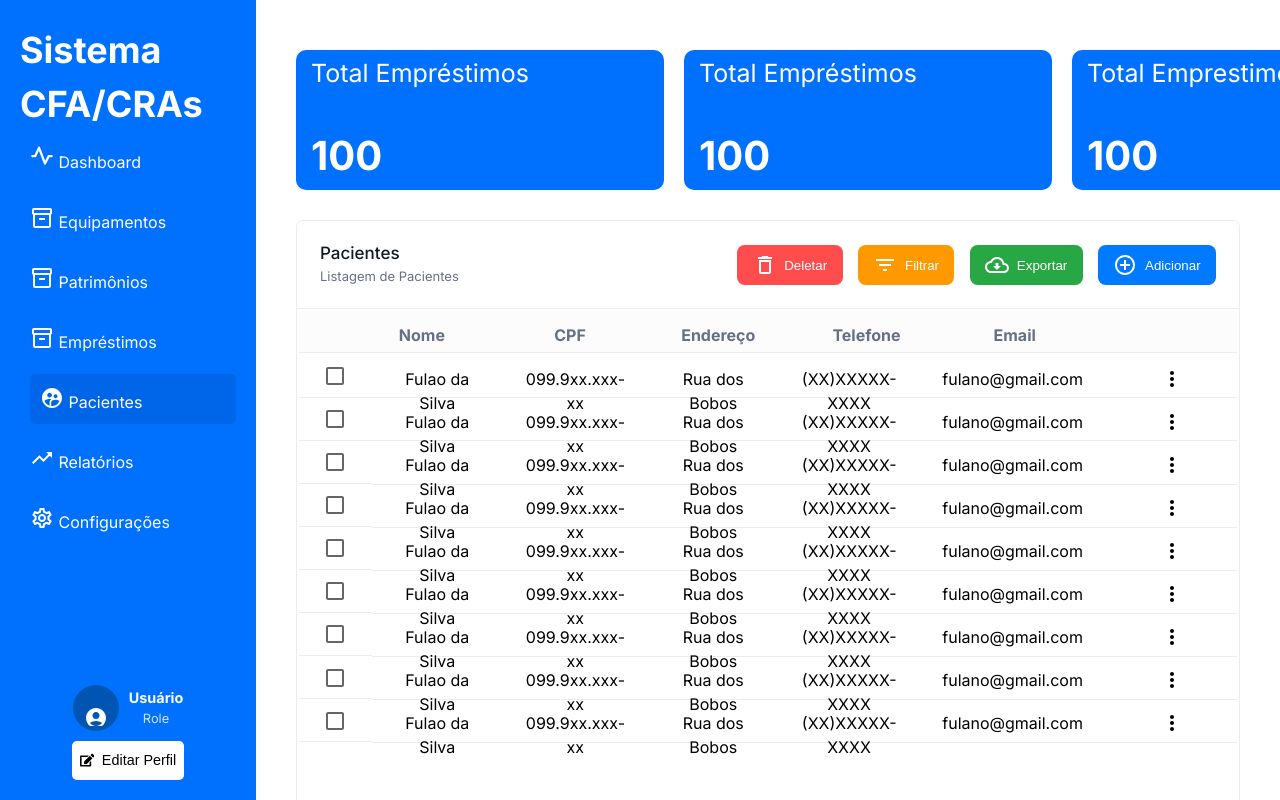
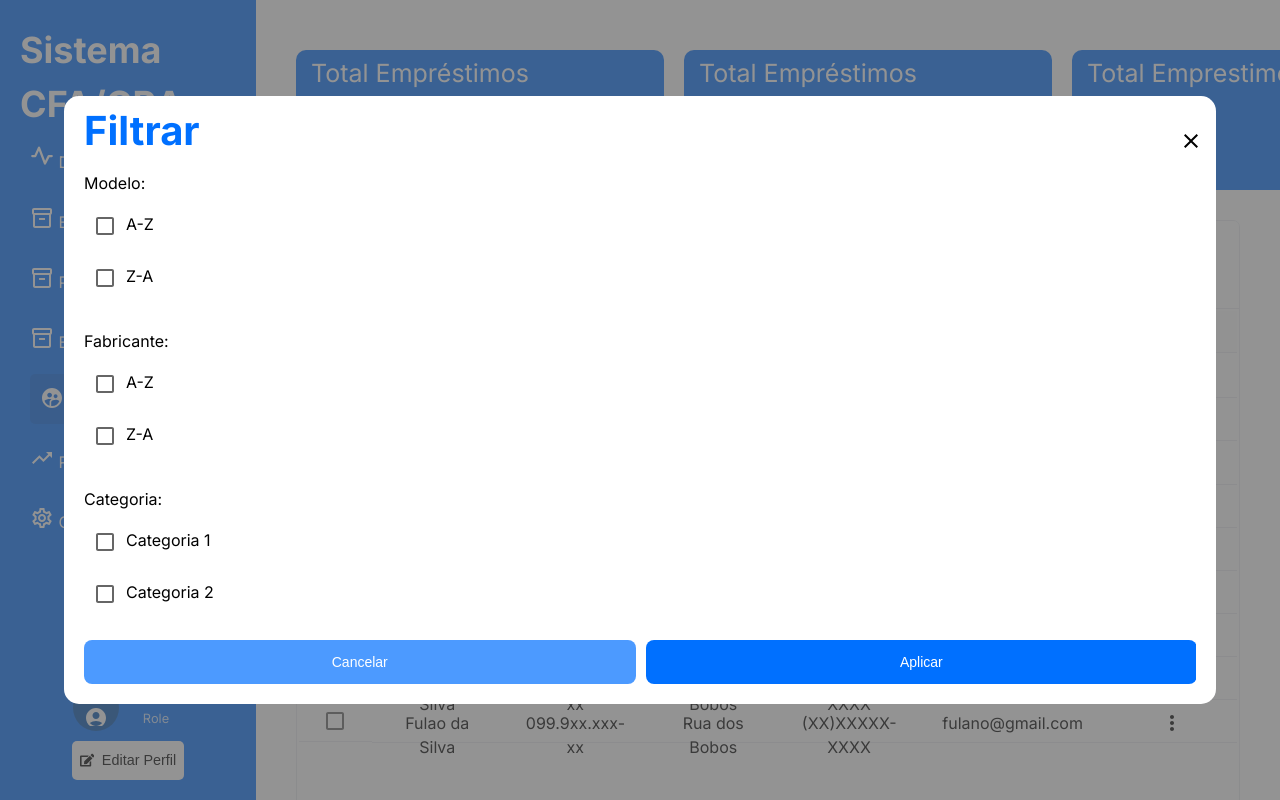
Before and after one commit to walievi/proj-exp-3, a React (Vite) app in the folder frontend/app/: page /pacientes in a window 1280 px wide. Both pictures are taken after a click on the button "Filtrar". Built offline with nearby package versions, Linux system fonts and the light colour scheme; no server answers.

Commit message:
Criação e implementação FilterModal (Incompleta), Correção DialogModal, Alteração TableList

```diff
--- a/frontend/app/src/components/DialogModal/index.jsx
+++ b/frontend/app/src/components/DialogModal/index.jsx
@@ -16,8 +16,8 @@ const DialogModal = ({title, description, handleCancel, handleConfirmation}) =>
                     {description}
                 </div>
                 <div id="modal-dialog-footer">
-                    <Button text="Continuar" opacity="100%" width="100%" type="button" onClickEvent={handleConfirmation} />
-                    <Button text="Cancelar" opacity="70%" width="100%" type="button" onClickEvent={handleCancel} />
+                    <Button text="Continuar" opacity="100%" width="100%" type="button" onClick={handleConfirmation} />
+                    <Button text="Cancelar" opacity="70%" width="100%" type="button" onClick={handleCancel} />
                 </div>
             </div>
         </div>
--- /dev/null
+++ b/frontend/app/src/components/FilterModal/index.css
@@ -0,0 +1,149 @@
+#modal-blur {
+    position: fixed;
+    top: 0;
+    left: 0;
+
+    display: flex;
+    justify-content: center;
+    align-items: center;
+
+    width: 100%;
+    height: 100vh;
+    background: rgba(90, 90, 90, 0.65);
+    z-index: 99999;
+}
+
+#modal-container {
+    /* Frame 629016 */
+
+    /* Auto layout */
+    display: flex;
+    flex-direction: column;
+    align-items: flex-start;
+    padding: 20px;
+    gap: 20px;
+
+    width: 90%;
+    height: auto;
+    max-width: 1320px;
+    max-height: 90vh;
+    overflow-y: hidden;
+
+    background: #FFFFFF;
+    border-radius: 15px;
+    position: relative;
+}
+
+#modal-header {
+    /* Frame 629017 */
+
+    /* Auto layout */
+    display: flex;
+    flex-direction: row;
+    justify-content: space-between;
+    align-items: center;
+    padding: 0px;
+    gap: 10px;
+
+    width: 100%;
+    height: auto;
+
+}
+
+#modal-title {
+    text-align: left;
+
+    /* Cadastro de Equipamento */
+
+    font-family: 'Inter';
+    font-style: normal;
+    font-weight: 700;
+    font-size: 40px;
+    line-height: 30px;
+
+    color: #0070FF;
+}
+
+#modal-content {
+    width: 100%;
+    height: calc(100% - 100px);
+    overflow-y: auto;
+    scrollbar-width: none;
+    -ms-overflow-style: none;
+
+    scrollbar-width: thin;
+    scrollbar-color: #c1c1c1 #f1f1f1;
+}
+
+#modal-content::-webkit-scrollbar {
+    display: 8px;
+}
+
+#modal-content::-webkit-scrollbar-track {
+    background-color: #f1f1f1; /* Cor do fundo da barra de rolagem */
+    border-radius: 10px; /* Borda arredondada */
+}
+
+#modal-content::-webkit-scrollbar-thumb {
+    background-color: #c1c1c1; /* Cor do "polegar" da barra de rolagem */
+    border-radius: 10px; /* Borda arredondada */
+    border: 2px solid #f1f1f1; /* Bordas em volta do polegar */
+}
+
+#modal-content::-webkit-scrollbar-thumb:hover {
+    background-color: #a1a1a1; /* Cor do polegar ao passar o mouse */
+}
+
+.modal-form {
+    width: 100%;
+    height: auto;
+
+    /* Frame 629018 */
+
+    /* Auto layout */
+    display: flex;
+    flex-direction: column;
+    align-items: flex-start;
+    padding: 0px;
+    gap: 20px;
+}
+
+.modal-form div {
+    width: 100%;
+    display: flex;
+    flex-direction: column; /* Alinhamento vertical dos labels e checkboxes */
+}
+
+.modal-form label {
+    margin: 5px 0; /* Adiciona um espaço entre os labels */
+}
+
+.modal-form input[type="checkbox"] {
+    margin-right: 8px; /* Espaço entre checkbox e label */
+}
+
+#modal-footer {
+    width: 100%;
+    height: auto;
+    display: flex;
+    align-items: center;
+    flex-direction: row;
+    gap: 10px;
+    margin-top: auto;
+}
+
+#modal-footer button {
+    width: 49.6% !important;  /* Diminui a largura dos botões */
+    padding: 8px 12px !important; /* Diminui o padding dos botões */
+    font-size: 14px !important; /* Ajusta o tamanho da fonte */
+}
+
+#modal-close {
+    width: 20px;
+    height: 20px;
+}
+
+#modal-close button {
+    background-color: #fff;
+    color: #000;
+}
--- /dev/null
+++ b/frontend/app/src/components/FilterModal/index.jsx
@@ -0,0 +1,100 @@
+import React, { useState } from "react";
+import Icon from '@mui/material/Icon';
+import CloseIcon from '@mui/icons-material/Close';
+import Checkbox from '@mui/material/Checkbox';
+import Button from "../Button";
+import './index.css'; // Importar estilos
+
+const FilterModal = ({ onClose }) => {
+    const [modelOrder, setModelOrder] = useState([]);
+    const [manufacturerOrder, setManufacturerOrder] = useState([]);
+    const [category, setCategory] = useState([]);
+
+    const handleModelChange = (event) => {
+        const value = event.target.value;
+        setModelOrder((prev) =>
+            prev.includes(value) ? prev.filter((item) => item !== value) : [...prev, value]
+        );
+    };
+
+    const handleManufacturerChange = (event) => {
+        const value = event.target.value;
+        setManufacturerOrder((prev) =>
+            prev.includes(value) ? prev.filter((item) => item !== value) : [...prev, value]
+        );
+    };
+
+    const handleCategoryChange = (event) => {
+        const value = event.target.value;
+        setCategory((prev) =>
+            prev.includes(value) ? prev.filter((item) => item !== value) : [...prev, value]
+        );
+    };
+
+    const handleApplyFilters = () => {
+        console.log("Filtros aplicados:", { modelOrder, manufacturerOrder, category });
+        onClose(); // Fechar a modal após aplicar os filtros
+    };
+
+    return (
+        <div id="modal-blur">
+            <div id="modal-container">
+                <div id="modal-header">
+                    <div id="modal-title">Filtrar</div>
+                    <div id="modal-close">
+                        <button type="button" onClick={onClose}><Icon><CloseIcon /></Icon></button>
+                    </div>
+                </div>
+                <div id="modal-content">
+                    <form className="modal-form">
+                        <div>
+                            <label>Modelo:</label>
+                            <div>
+                                <label>
+                                <Checkbox />
+                                    A-Z
+                                </label>
+                                <label>
+                                <Checkbox />
+                                    Z-A
+                                </label>
+                            </div>
+                        </div>
+                        <div>
+                            <label>Fabricante:</label>
+                            <div>
+                                <label>
+                                <Checkbox />
+                                    A-Z
+                                </label>
+                                <label>
+                                <Checkbox />
+                                    Z-A
+                                </label>
+                            </div>
+                        </div>
+                        <div>
+                            <label>Categoria:</label>
+                            <div>
+                                <label>
+                                <Checkbox />
+                                    Categoria 1
+                                </label>
+                                <label>
+                                <Checkbox />
+                                    Categoria 2
+                                </label>
+                            </div>
+                        </div>
+                        <div id="modal-footer">
+                            <Button text="Cancelar" opacity="70%" width="50%" type="button" onClick={onClose} />
+                            <Button text="Aplicar" opacity="100%" width="50%" type="button" onClick={handleApplyFilters} />
+                        </div>
+                    </form>
+                </div>
+            </div>
+        </div>
+    );
+};
+
+export default FilterModal;
--- a/frontend/app/src/components/TableList/index.jsx
+++ b/frontend/app/src/components/TableList/index.jsx
@@ -1,21 +1,34 @@
 import React, { useState } from 'react';
 import './index.css'; // Importar estilos
 
-import Icon from '@mui/material/Icon';
-import ActionMenu from '../ActionMenu/index.jsx';
+//Importar componentes do projeto
+import ActionMenu from '../ActionMenu';
+import FilterModal from '../FilterModal';
+import { useTableList } from '../../providers/TableListProvider';
 
 // Icones de Material UI
+import Icon from '@mui/material/Icon';
 import DeleteOutlineIcon from '@mui/icons-material/DeleteOutline';
 import FilterListIcon from '@mui/icons-material/FilterList';
 import CloudDownloadOutlinedIcon from '@mui/icons-material/CloudDownloadOutlined';
 import AddCircleOutlineIcon from '@mui/icons-material/AddCircleOutline';
-import MoreVertOutlinedIcon from '@mui/icons-material/MoreVertOutlined';
+
 
 // Importando checkbox de Material UI
 import Checkbox from '@mui/material/Checkbox';
-import { useTableList } from '../../providers/TableListProvider';
+
 
 const BasicTable = ({ title, subtitle, columns, data, createModal }) => {
+    const [isFilterModalOpen, setFilterModalOpen] = useState(false);
+
+    const handleOpenFilterModal = () => {
+        setFilterModalOpen(true);
+    };
+
+    const handleCloseFilterModal = () => {
+        setFilterModalOpen(false);
+    };
+
     const tableListContext = useTableList();
 
     const renderStatus = (status) => {
@@ -85,7 +98,7 @@ const BasicTable = ({ title, subtitle, columns, data, createModal }) => {
                                     </button>
                                 </div>
                                 <div className="item-header">
-                                    <button className="filter-button">
+                                    <button className="filter-button" onClick={handleOpenFilterModal}>
                                         <div className="button-icon">
                                             <Icon><FilterListIcon /></Icon>
                                         </div>
@@ -170,6 +183,7 @@ const BasicTable = ({ title, subtitle, columns, data, createModal }) => {
                     </table>
                 </div>
             </div>
+            {isFilterModalOpen && <FilterModal onClose={handleCloseFilterModal} />}
             {tableListContext.read.showCreateModal ? createModal : null}
         </>
     );
```
